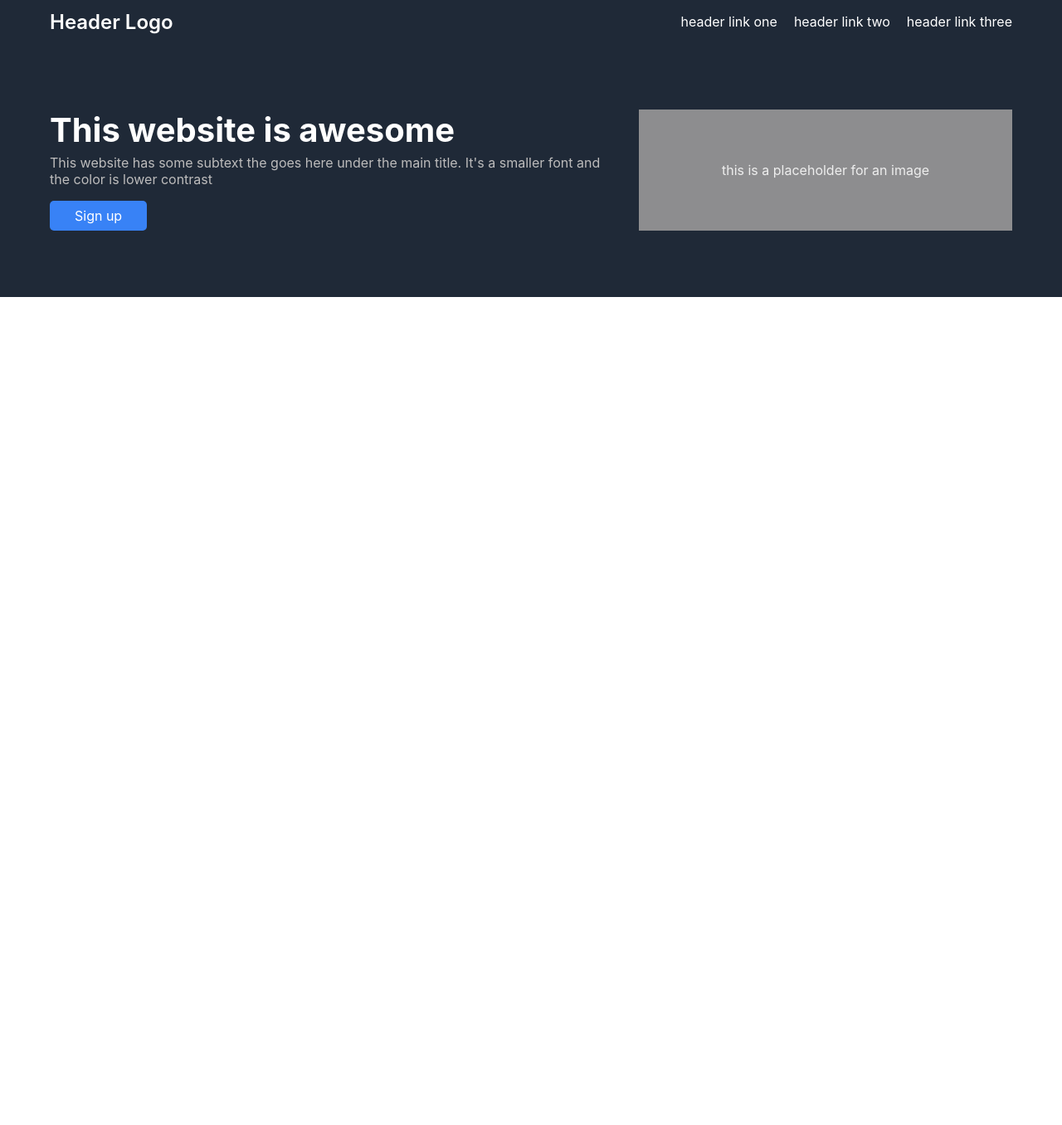
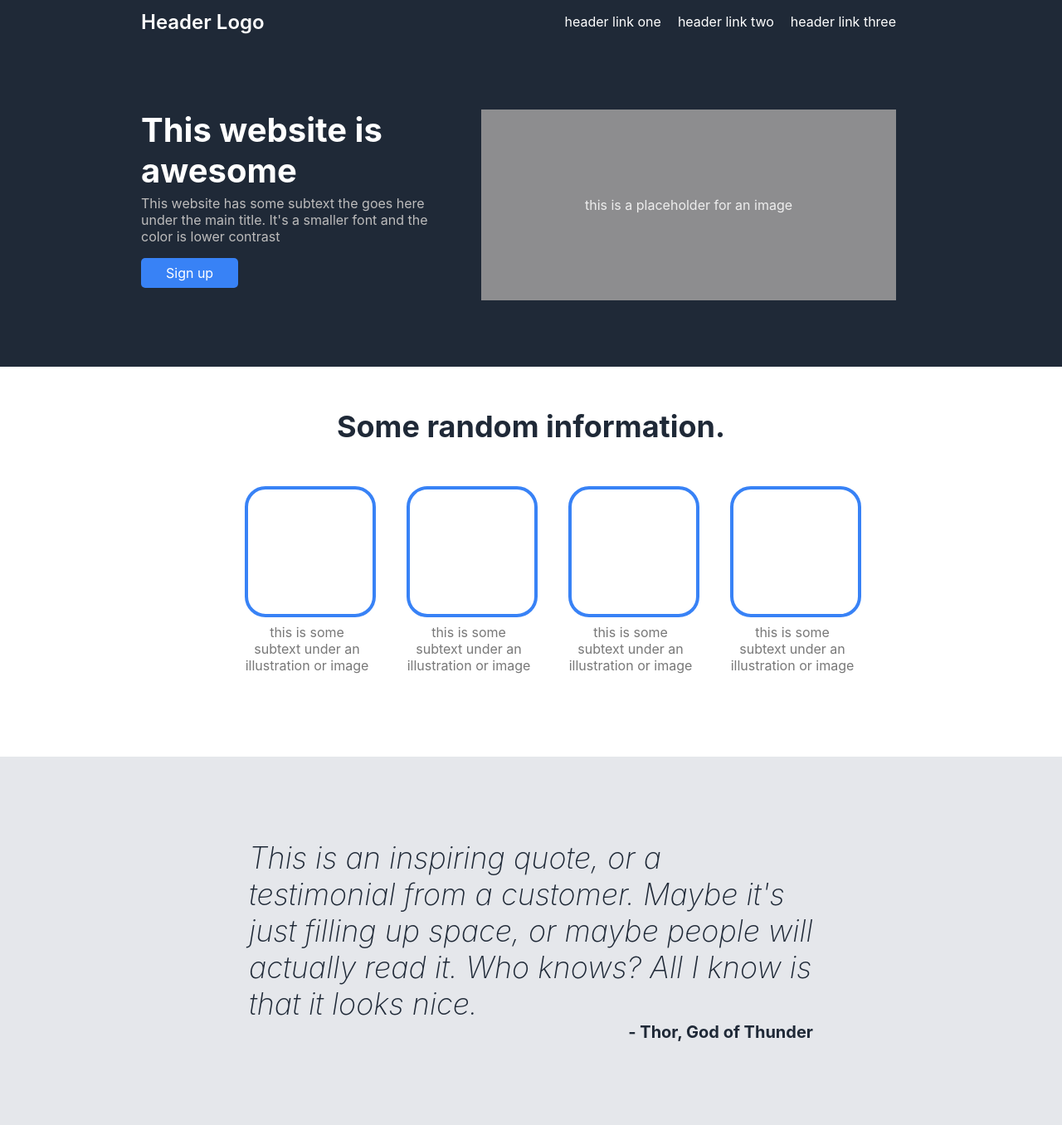
Before and after one commit to malabi3393/landing-page, a plain HTML site: page index.html in a window 1280 px wide. Shown: the whole page at 83% size. Before the commit the page ends 800 px from the top, so only its background shows below. Drawn offline with Linux system fonts and the light colour scheme.

Commit message:
Complete quote section
The quote section is styled with CSS

```diff
--- a/index.html
+++ b/index.html
@@ -19,14 +19,41 @@
     </div>
     <div class="main">
         <div class="l-side">
-            <div class = "t">This website is awesome</div>
-            <div class = "para"><p>This website has some subtext the goes here under the main title. It's a smaller font and the color is lower contrast</p></div>
-            <div class="sign-up-button"><a href = "#">Sign up</a></div>
+            <div class="t">This website is awesome</div>
+            <div class="para">
+                <p>This website has some subtext the goes here under the main title. It's a smaller font and the color
+                    is lower contrast</p>
+            </div>
+            <div class="sign-up-button"><a href="#">Sign up</a></div>
 
         </div>
 
-        <div class = "image"> this is a placeholder for an image</div>
-
+        <div class="image"> this is a placeholder for an image</div>
+    </div>
+    <div class="information">
+        <div class="subtitle">Some random information.</div>
+        <div class="cards">
+            <div class="one">
+                <div class="box"></div>
+                <div class="text">this is some subtext under an illustration or image</div>
+            </div>
+            <div class="one">
+                <div class="box"></div>
+                <div class="text">this is some subtext under an illustration or image</div>
+            </div>
+            <div class="one">
+                <div class="box"></div>
+                <div class="text">this is some subtext under an illustration or image</div>
+            </div>
+            <div class="one">
+                <div class="box"></div>
+                <div class="text">this is some subtext under an illustration or image</div>
+            </div>
+        </div>
+    </div>
+    <div class = "quote-section">
+        <div class = "quote">This is an inspiring quote, or a testimonial from a customer. Maybe it's just filling up space, or maybe people will actually read it. Who knows? All I know is that it looks nice.</div>
+        <div class = "author">- Thor, God of Thunder</div>
     </div>
 
 </body>
--- a/styles.css
+++ b/styles.css
@@ -1,14 +1,30 @@
 body {
     font-family: -apple-system, BlinkMacSystemFont, 'Segoe UI', Roboto, Oxygen, Ubuntu, Cantarell, 'Open Sans', 'Helvetica Neue', sans-serif;
     margin: 0;
+}
+
+/*the left */
+
+.header, .main {
+    padding-left: 170px;
+    padding-right: 200px;
 }
 
 .header {
     display: flex;
     background-color: #1f2937;
     /*this might be a problem when u get to the other shit*/
-    padding: 0px 60px;
+    padding-top: 0px;
+    padding-bottom: 0px;
     align-items: center;
+}
+
+.main {
+    display: flex;
+    background-color: #1f2937;
+    padding-top: 80px;
+    padding-bottom:80px;
+
 }
 
 .title {
@@ -37,12 +53,7 @@ ul {
     gap: 20px;
 }
 
-.main {
-    display: flex;
-    background-color: #1f2937;
-    padding: 80px 60px;
 
-}
 
 .l-side {
     display: flex;
@@ -59,13 +70,15 @@ p {
 
 
 .image {
-    min-width: 450px;
+    min-width: 500px;
+    min-height: 230px;
     color: rgb(238, 238, 238);
     background-color: #8d8d8f;
     /*will make the text centred - might change later in order to put an actual image*/
     display: flex;
     justify-content: center;
     align-items: center;
+    margin-left: auto;
 }
 
 .sign-up-button {
@@ -76,3 +89,63 @@ p {
     /*makes the rounded corners*/
     border-radius: 5px;
 }
+
+.information{
+
+    display: flex;
+    flex-direction: column;
+    justify-content: space-between;
+    align-items: center;
+    margin-bottom: 100px;
+}
+
+
+.box {
+    border-radius: 25px;
+    border: 4px solid #3882f6;
+    width: 150px;
+    height:150px;
+}
+.subtitle {
+    margin: 50px auto;
+    font-weight: 750;
+    font-size: 36px;
+    color: #1f2937;
+
+}
+
+.cards {
+    display: flex;
+
+}
+.text {
+    padding-top: 8px;
+}
+
+.one {
+    margin-left: 45px;
+    width: 150px;
+    text-align: center;
+    color: #787878;
+}
+
+.quote-section {
+    background-color: #e5e7eb;
+    display: flex;
+    flex-direction: column;
+    padding: 100px 300px;
+}
+
+.quote {
+    font-size: 36px;
+    font-style: italic;
+    font-weight: 200;
+    color: #1f2937;
+}
+
+.author{
+    margin-left: auto;
+    color: #1f2937;
+    font-weight: bold;
+    font-size: 20px;
+}
```
